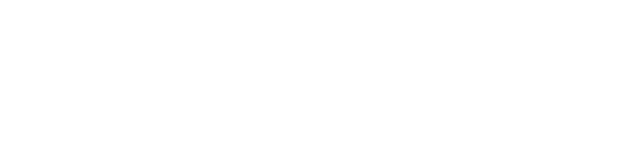
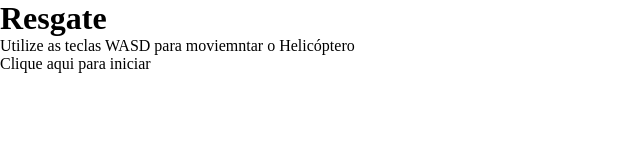
Before and after one commit to Martvie/Jogo-resgate-DIO, a plain HTML site: page index.html in a window 1280 px wide. Shown: the whole page, without its empty margins (0-640 px from the left). Drawn offline with Linux system fonts and the light colour scheme.

Commit message:
estrutura html game

```diff
--- a/index.html
+++ b/index.html
@@ -1,5 +1,6 @@
 <!DOCTYPE html>
 <html lang="pt-br">
+
 <head>
     <meta charset="UTF-8">
     <meta http-equiv="X-UA-Compatible" content="IE=edge">
@@ -9,6 +10,17 @@
     <link rel="stylesheet" href="src/css/reset.css">
     <link rel="stylesheet" href="src/css/style.css">
 </head>
+
 <body>
+    <div class="container">
+        <div id="gamebackground">
+            <h1>Resgate</h1>
+
+            <p>Utilize as teclas WASD para moviemntar o Helicóptero</p>
+            <p>Clique aqui para iniciar</p>
+        </div>
+    </div>
+
 </body>
+
 </html>
```
